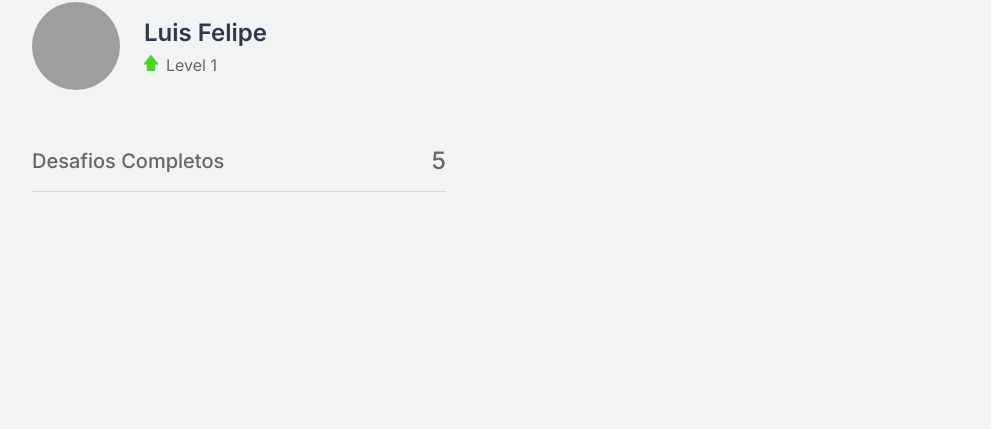
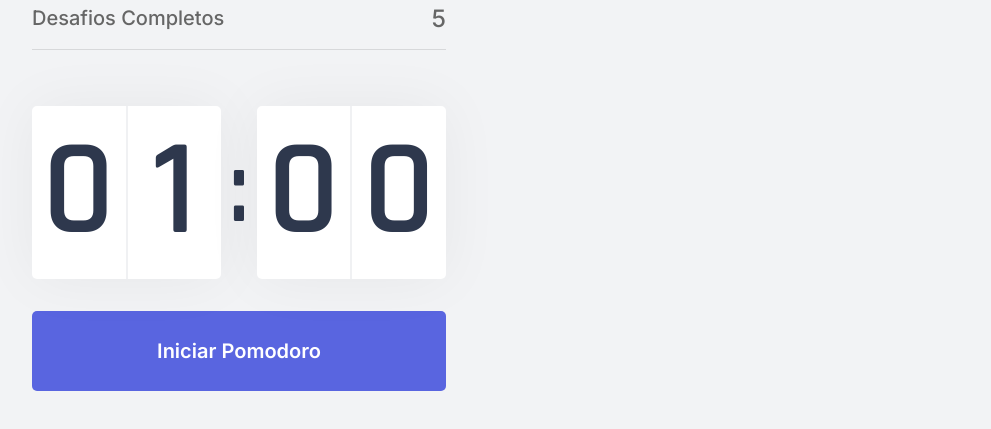
Before and after one commit to Lipekline/moveit-next, a Next.js app: page / in a window 1280 px wide. Shown: the part 285-714 px from the top of the page, without its empty margins (144-1135 px from the left). Built offline with nearby package versions, Linux system fonts and the light colour scheme; grey boxes are pictures that could not be loaded.

Commit message:
countdown

```diff
--- a/package.json
+++ b/package.json
@@ -16,6 +16,6 @@
     "@types/node": "^14.14.31",
     "@types/react": "^17.0.2",
     "@types/react-dom": "^17.0.1",
-    "typescript": "^4.1.5"
+    "typescript": "^4.2.2"
   }
 }
--- /dev/null
+++ b/src/components/Countdown.tsx
@@ -0,0 +1,58 @@
+import { useState, useEffect } from 'react';
+import styles from '../styles/components/Countdown.module.css'
+
+export function Countdown(){
+
+    const [time, setTime] = useState(1 * 60);
+    const [active, setActive] = useState(false);
+
+    const minutes = Math.floor(time / 60);
+
+    const seconds = time % 60;
+
+    const [minuteLeft, minuteRight] = String(minutes).padStart(2, '0').split('')
+    const [secondLeft, secondRight] = String(seconds).padStart(2, '0').split('')
+
+    function startCountdown(){
+
+        setActive(true);
+    }
+
+    useEffect(() => {
+        if(active && time > 0){
+
+            setTimeout(() => {
+
+                setTime(time -1 );
+            }, 1000)
+        }
+    }, [active, time])
+
+
+    return (
+        <div>
+        <div className={styles.countdownContainer}>
+            <div>
+                <span>{minuteLeft}</span>
+                <span>{minuteRight}</span>
+
+            </div>
+            <span>:</span>
+            <div>
+            <span>{secondLeft}</span>
+            <span>{secondRight}</span>
+            </div>
+
+        </div>
+
+        <button type="button"
+        className={styles.countdownButton}
+        onClick={startCountdown}>
+            Iniciar Pomodoro
+        </button>
+
+        </div>
+
+    );
+
+}
--- a/src/pages/_document.tsx
+++ b/src/pages/_document.tsx
@@ -6,6 +6,8 @@
         return (
             <Html>
                 <Head>
+
+                   <link rel="shortcut icon" href="favicon.png" type="image/png"/>
                     <link rel="preconnect" href="https://fonts.gstatic.com" />
                     <link href="https://fonts.googleapis.com/css2?family=Inter:wght@400;500;600&family=Rajdhani:wght@600&display=swap" rel="stylesheet" />
                 </Head>
--- a/src/pages/index.tsx
+++ b/src/pages/index.tsx
@@ -1,18 +1,27 @@
 import { CompletedChallenges } from "../components/completedChallenges";
+import { Countdown } from "../components/Countdown";
 import { ExperienceBar } from "../components/ExperienceBar";
 import { Profile } from '../components/Profile';
 
 import styles from '../styles/pages/Home.module.css';
 
+import Head from 'next/Head'
+
 export default function Home() {
   return (
     <div className={styles.container}>
+
+      <Head>
+        <title>ínicio | Move.it</title>
+      </Head>
+
       <ExperienceBar />
 
       <section>
         <div>
         <Profile />
         <CompletedChallenges />
+        <Countdown />
         </div>
         <div>
 
--- /dev/null
+++ b/src/styles/components/Countdown.module.css
@@ -0,0 +1,65 @@
+.countdownContainer{
+    display: flex;
+    align-items: center;
+
+    font-family: Rajdhani;
+    font-weight: 600;
+    color: var(--title);
+}
+
+.countdownContainer > div{
+    flex: 1;
+
+    display: flex;
+    align-items: center;
+    justify-content: space-evenly;
+
+    background: var(--white);
+    box-shadow: 0 0 60px rgba(0, 0, 0, 0.05);
+    border-radius: 5px;
+    font-size: 8.5rem;
+    text-align: center;
+}
+
+.countdownContainer > div span{
+    flex: 1;
+}
+.countdownContainer > div span:first-child{
+
+    border-right: 1px solid #f0f1f3;
+
+}
+
+.countdownContainer > div span:last-child{
+
+    border-left: 1px solid #f0f1f3;
+
+}
+
+.countdownContainer > span {
+    font-size: 6.25rem;
+    margin: 0 0.5rem;
+}
+
+.countdownButton{
+    width: 100%;
+    height: 5rem;
+    margin-top: 2rem;
+    display: flex;
+    align-items: center;
+    justify-content: center;
+    border: 0;
+    border-radius: 5px;
+    background: var(--blue);
+    color: var(--white);
+    font-size: 1.25rem;
+    font-weight: 600;
+
+    transition: background-color 0.2s;
+}
+
+.countdownButton:hover{
+
+    background: var(--blue-dark)
+
+}
```
Also changed, not shown: 1 other file (tests, documents, lock files or other folders).
